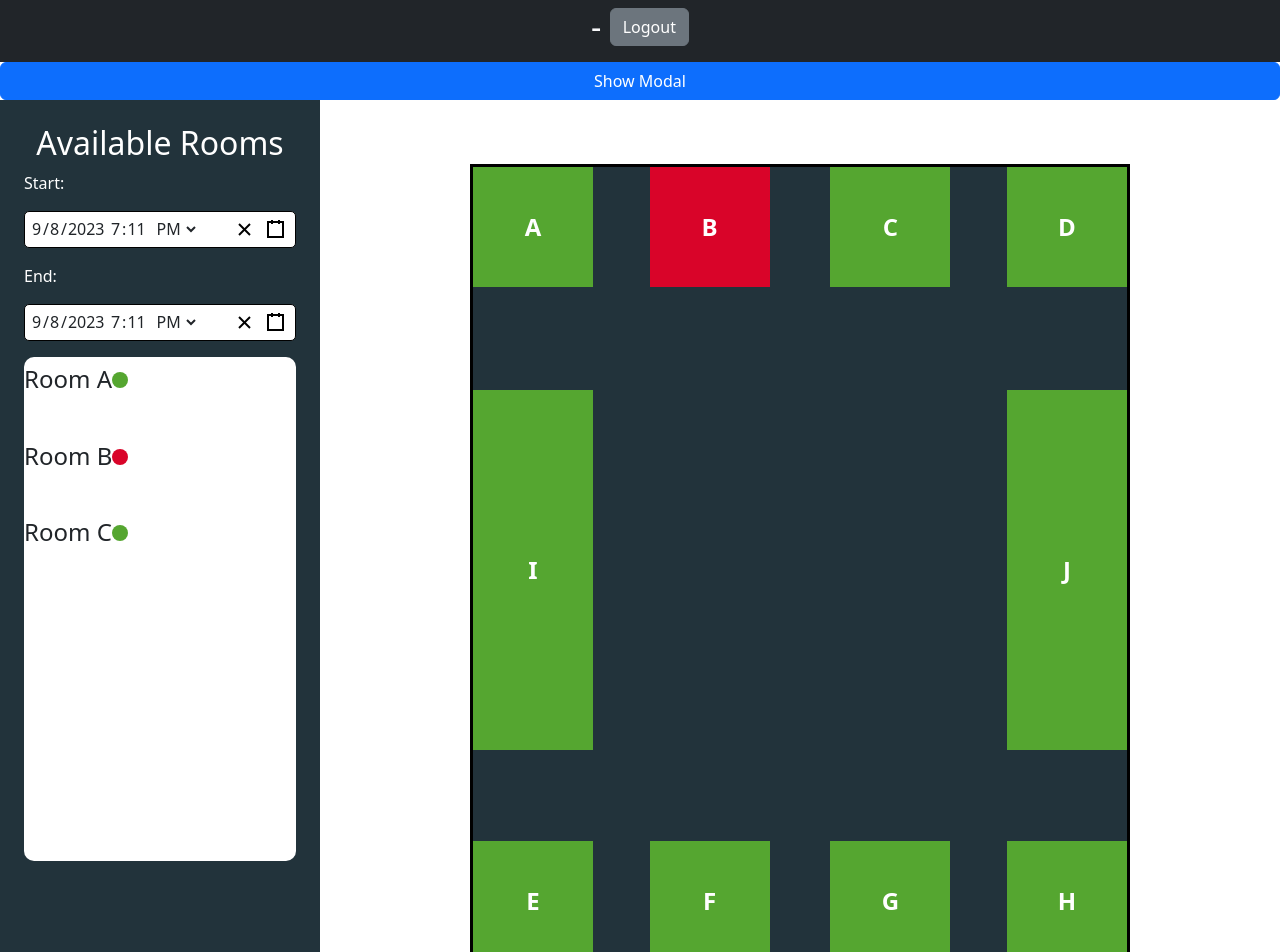
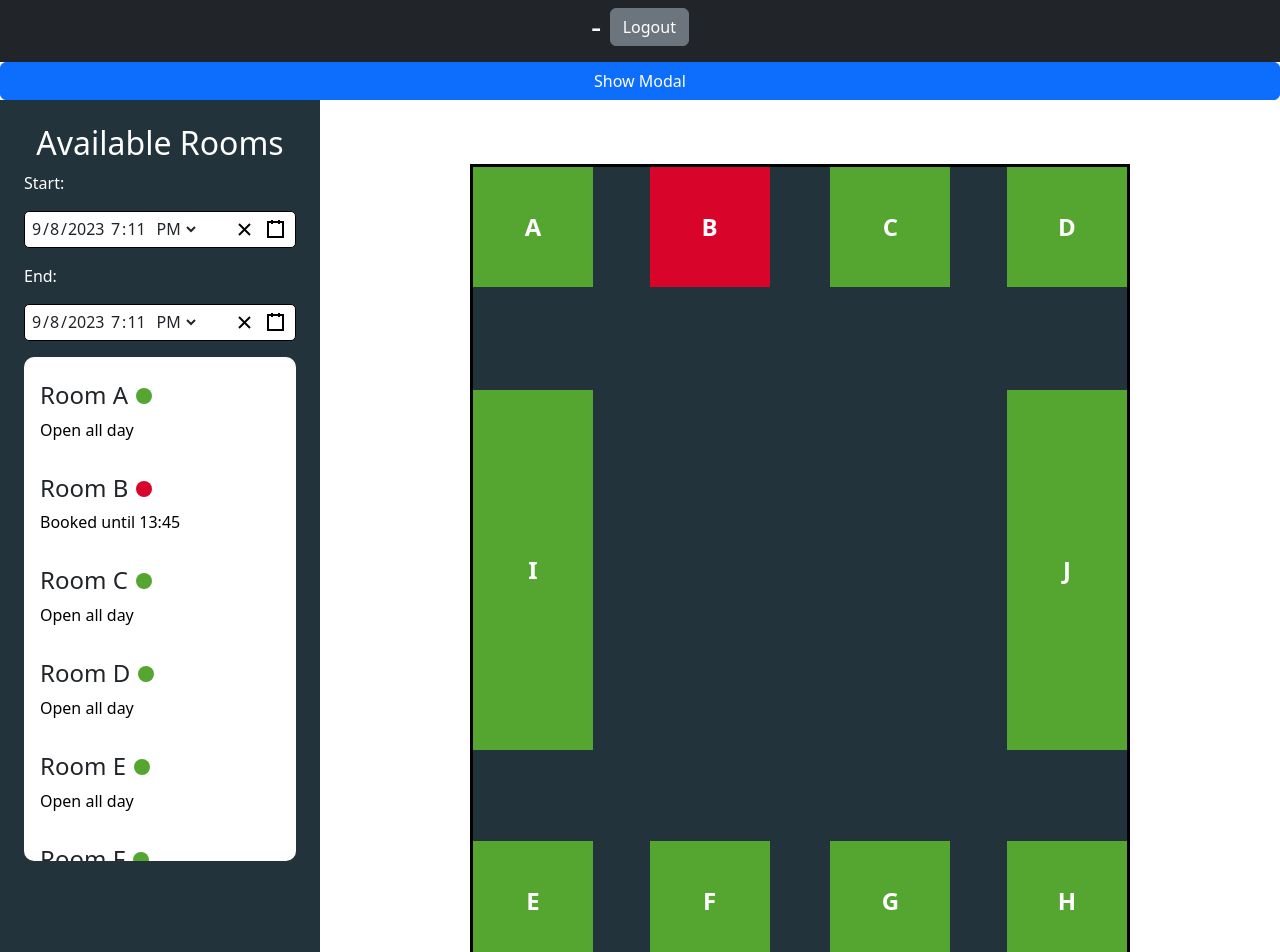
Before and after one commit to jcook3195/synbooking-frontend, a React (Create React App) app: page / in a window 1280 px wide. Shown: the top 952 px of the page. Built offline with nearby package versions, Linux system fonts and the light colour scheme; no server answers; sample sign-in values are in the browser's storage.

Commit message:
added the rest of the rooms to the list and fixed some styling

```diff
--- a/src/components/RoomList/RoomList.js
+++ b/src/components/RoomList/RoomList.js
@@ -22,6 +22,41 @@ const RoomList = () => {
         roomStatus="Open all day"
         roomAvailability="available"
       />
+      <RoomsListItem
+        roomName="d"
+        roomStatus="Open all day"
+        roomAvailability="available"
+      />
+      <RoomsListItem
+        roomName="e"
+        roomStatus="Open all day"
+        roomAvailability="available"
+      />
+      <RoomsListItem
+        roomName="f"
+        roomStatus="Open all day"
+        roomAvailability="available"
+      />
+      <RoomsListItem
+        roomName="g"
+        roomStatus="Open all day"
+        roomAvailability="available"
+      />
+      <RoomsListItem
+        roomName="h"
+        roomStatus="Open all day"
+        roomAvailability="available"
+      />
+      <RoomsListItem
+        roomName="i"
+        roomStatus="Open all day"
+        roomAvailability="available"
+      />
+      <RoomsListItem
+        roomName="j"
+        roomStatus="Open all day"
+        roomAvailability="available"
+      />
     </div>
   );
 };
--- a/src/components/RoomList/RoomListItem/RoomListItem.js
+++ b/src/components/RoomList/RoomListItem/RoomListItem.js
@@ -1,6 +1,8 @@
 import React from "react";
 
 import AvailabilityCircle from "../../UI/AvailabilityCircle/AvailabilityCircle";
+
+import "./RoomListItem.scss";
 
 const RoomsListItem = (props) => {
   return (
--- a/src/components/RoomList/RoomListItem/RoomListItem.scss
+++ b/src/components/RoomList/RoomListItem/RoomListItem.scss
@@ -4,6 +4,7 @@
 
   p {
     margin-bottom: 0;
+    color: #000;
   }
 
   &:hover,
--- a/src/components/UI/AvailabilityCircle/AvailabilityCircle.scss
+++ b/src/components/UI/AvailabilityCircle/AvailabilityCircle.scss
@@ -4,6 +4,7 @@
   display: inline-block;
   border-radius: 50%;
   content: " ";
+  margin-left: 0.5rem;
 
   &.available {
     background-color: #55a630;
```
